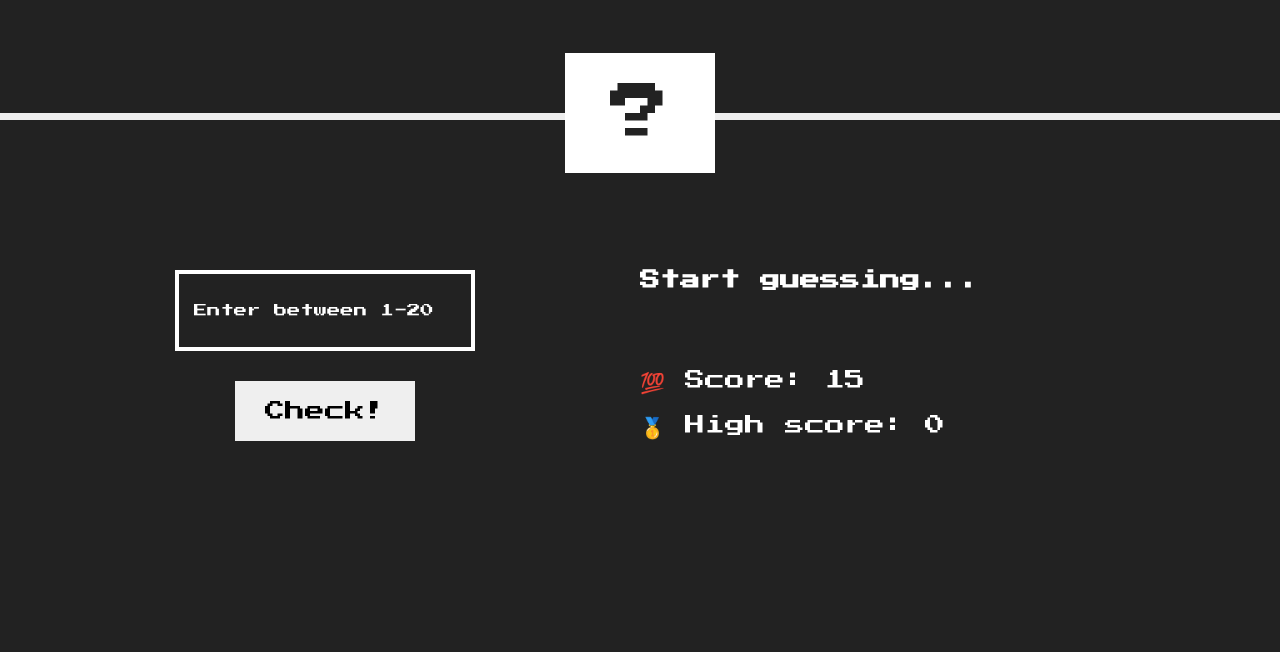
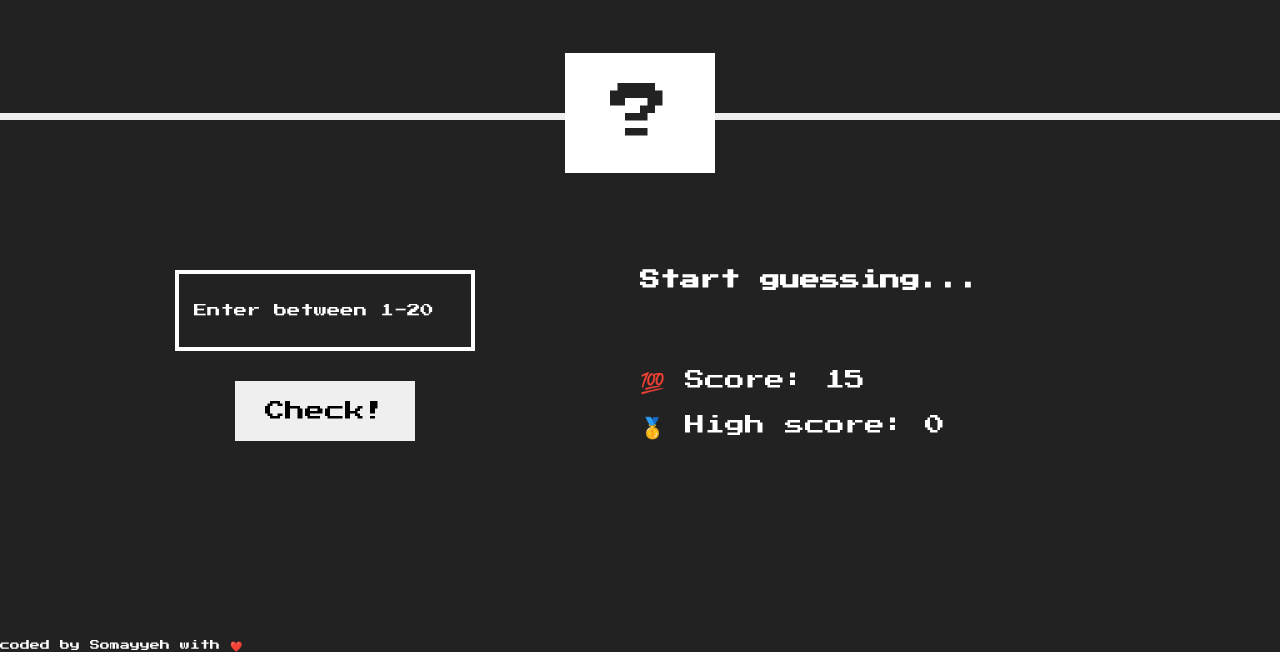
Before and after one commit to Somayyeh094/guess-my-number, a website: page index.html in a window 1280 px wide. Shown: the part 160-812 px from the top of the page. Drawn offline with Linux system fonts and the light colour scheme.

Commit message:
added footer

```diff
--- a/index.html
+++ b/index.html
@@ -52,6 +52,7 @@
         </p>
       </div>
     </main>
+    <footer>coded by Somayyeh with ❤️</footer>
     <script src="script.js"></script>
   </body>
 </html>
```
